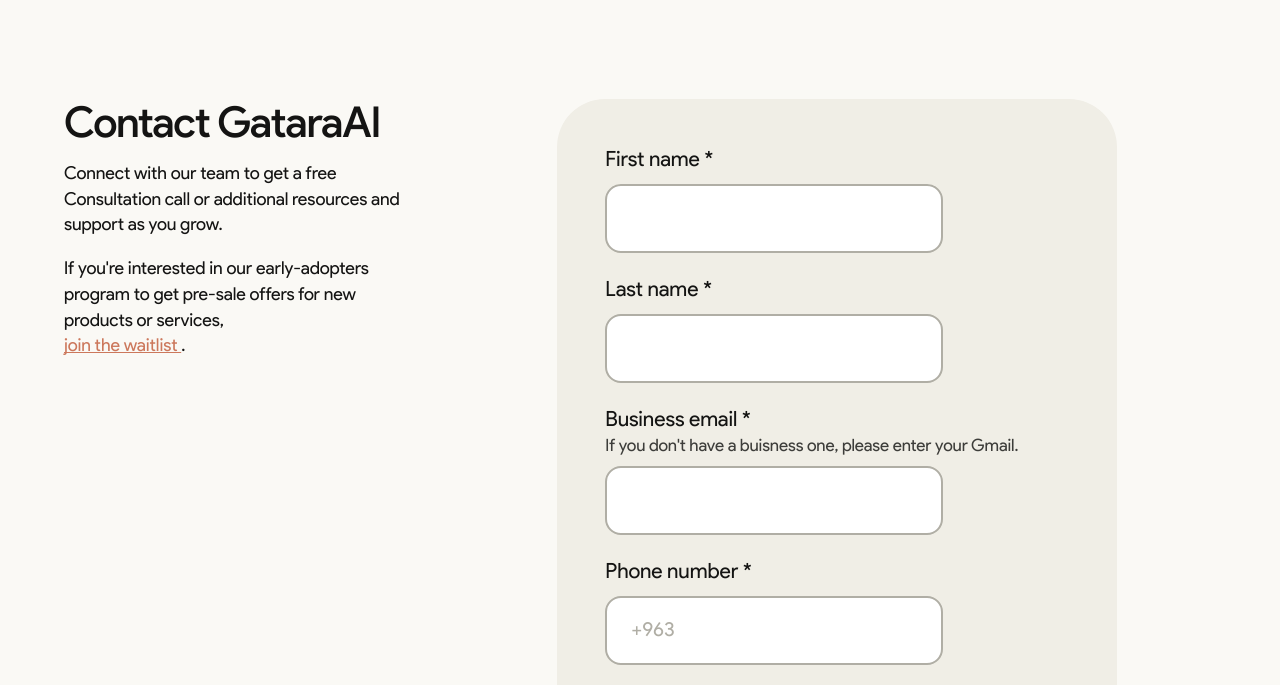
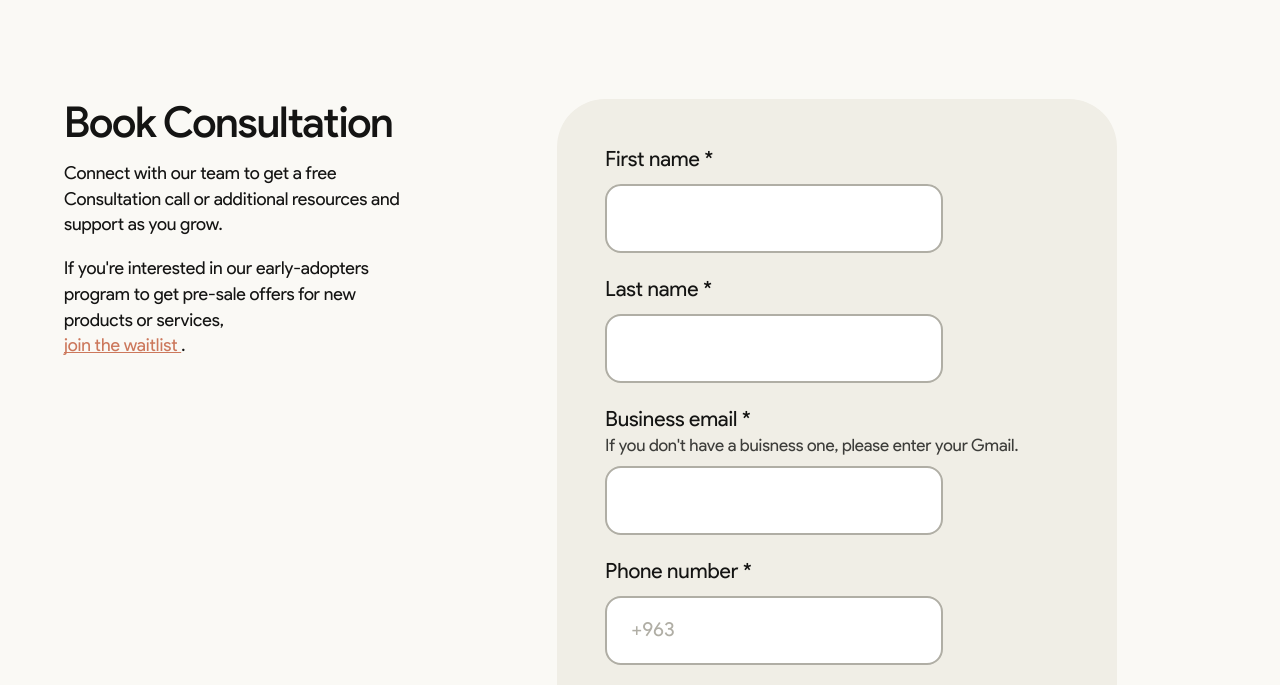
Before and after one commit to gataraai/gatara-ai-website, a website built with Vite: page book-call/index.html in a window 1280 px wide. Shown: the part 69-754 px from the top of the page. Built offline with nearby package versions, Linux system fonts and the light colour scheme; a web font is replaced by a local one; what navigo would draw is missing.

Commit message:
book call

```diff
--- a/book-call/index.html
+++ b/book-call/index.html
@@ -95,7 +95,7 @@
 	<div class="page-wrapper">
 	<div class="HubspotForm_grid__JDdxw xs:grid xs:grid-12">
 	<div class="xs:col-start-1 xs:col-span-12  s:col-span-3 m:col-span-4">
-	<h2 class="HubspotForm_heading__Xit8V h2" style="font-family: 'Product Sans Medium Regular' !important; margin-bottom: 15px;">Contact GataraAI
+	<h2 class="HubspotForm_heading__Xit8V h2" style="font-family: 'Product Sans Medium Regular' !important; margin-bottom: 15px;"> Book Consultation
 </h2>
 <div class="HubspotForm_description-wrapper__UieuA text-b2 contentFadeUp is-inview">
 	<p>Connect with our team to get a free Consultation call or additional resources and support as you grow.
```
